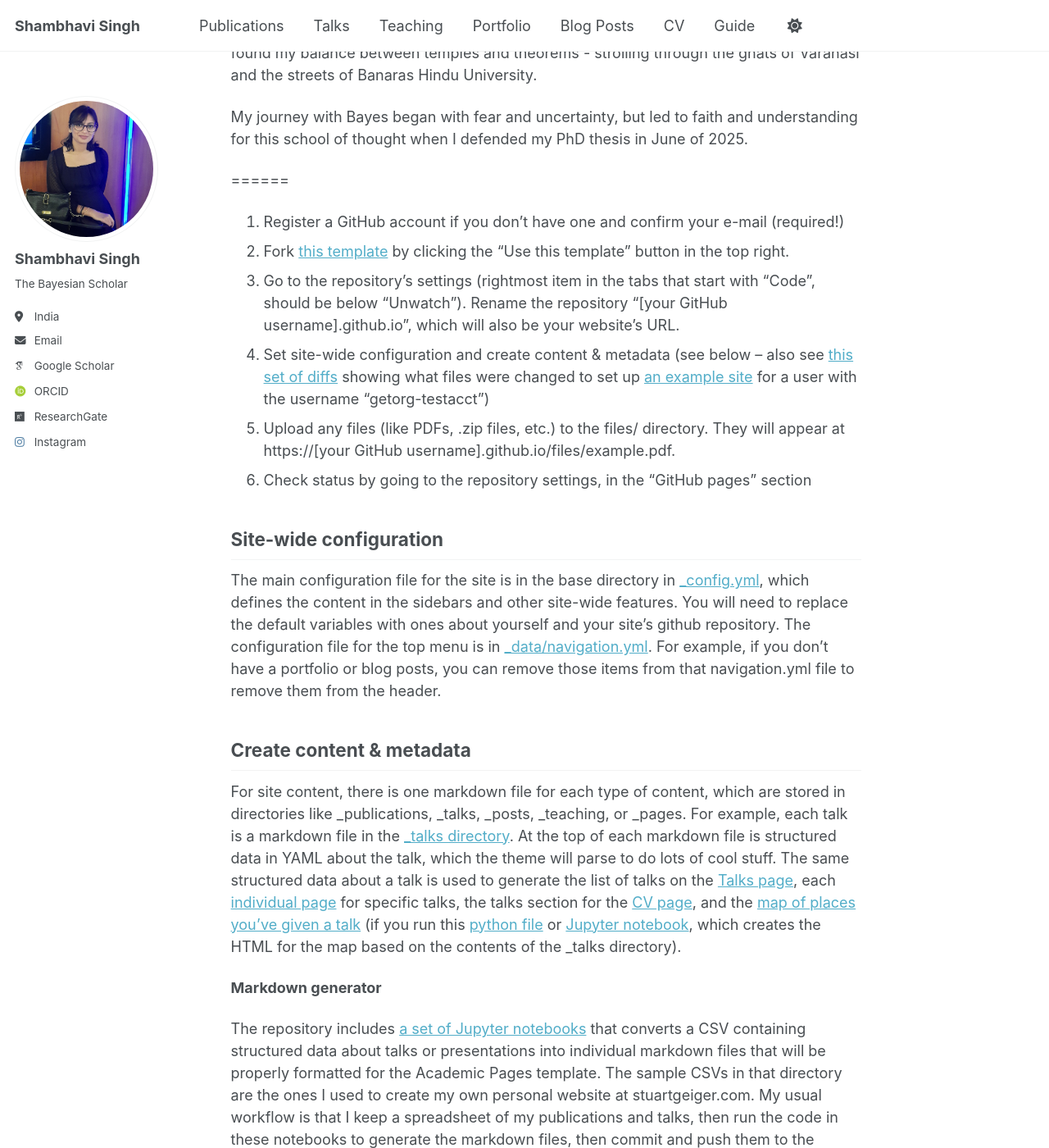
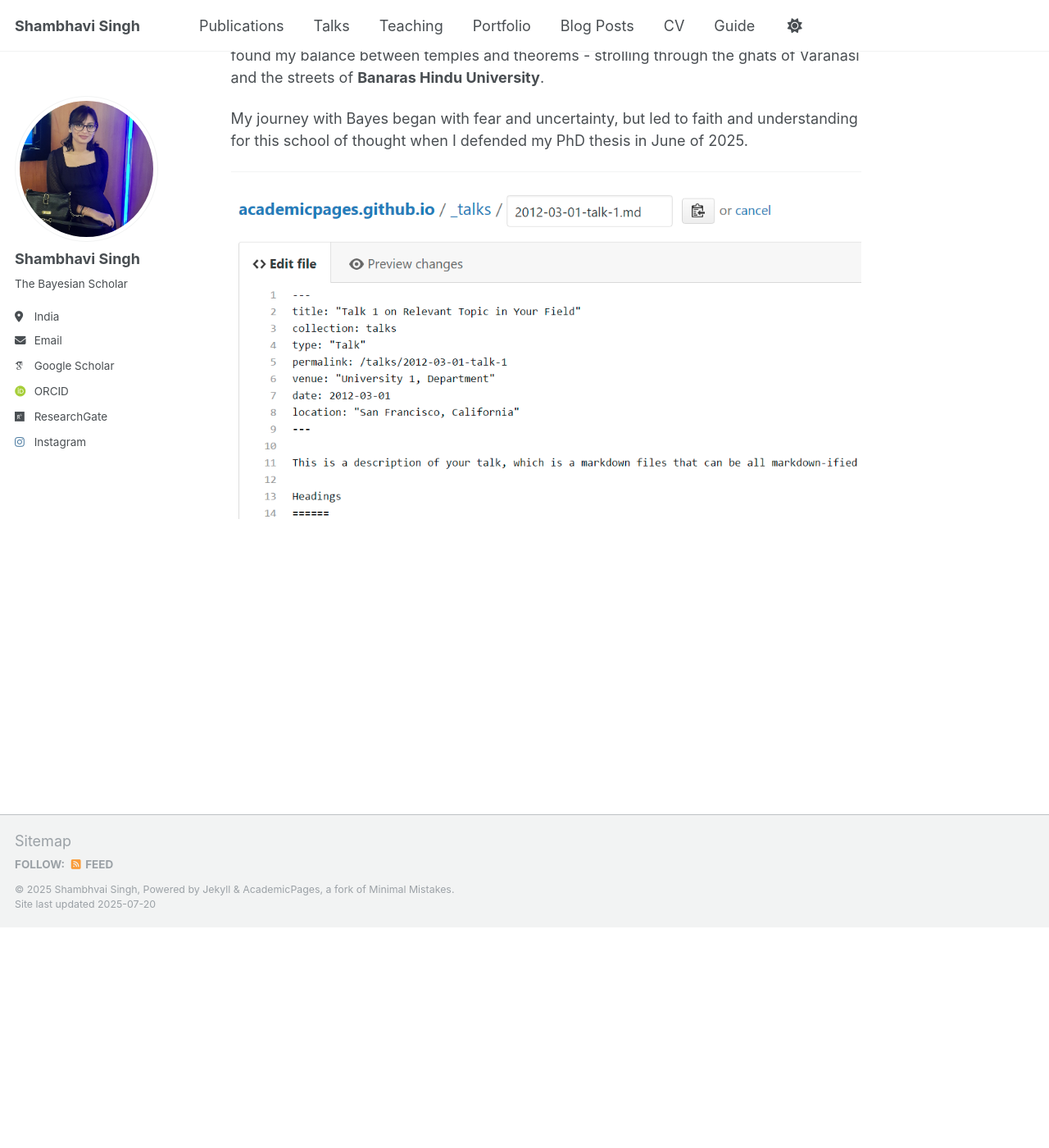
Before and after one commit to shambhavisingh010/shambhavisingh010.github.io, a Jekyll site: the page built from _pages/about.md, in a window 1280 px wide and 1400 px high, scrolled down 269 px. Shown: the whole window at 82% size. Built offline with Jekyll 4.4.1, drawn with Linux system fonts in a browser that asks for light colours; some web fonts are replaced; some of the changed text lies outside the part shown.

Commit message:
Update about.md

```diff
--- a/_pages/about.md
+++ b/_pages/about.md
@@ -7,11 +7,11 @@ redirect_from:
   - /about.html
 ---
 
-Hi, I am Dr. Shambhavi Singh.
-======
-Born and brought up in Bihar, a land that is steeped in knowledge. With the world’s first democracy in Vaishali and one of the oldest universities in Nalanda, be it Sita’s simplicity or Chanakya’s wisdom – this place is what rhythms my reasoning.
+**Hi, I am Dr. Shambhavi Singh.**
 
-Trained in the sacred soil of Varanasi, where Maa Ganga flows and Lord Shiva resides, I found my balance between temples and theorems - strolling through the ghats of Varanasi and the streets of Banaras Hindu University.
+Born and brought up in Bihar, a land that is steeped in knowledge. With the world’s first democracy in **Vaishali** and one of the oldest universities in **Nalanda**, be it Sita’s simplicity or Chanakya’s wisdom – this place is what rhythms my reasoning.
+
+Trained in the sacred soil of **Varanasi**, where Maa Ganga flows and Lord Shiva resides, I found my balance between temples and theorems - strolling through the ghats of Varanasi and the streets of **Banaras Hindu University**.
 
 My journey with Bayes began with fear and uncertainty, but led to faith and understanding for this school of thought when I defended my PhD thesis in June of 2025.
 
@@ -19,34 +19,17 @@ My journey with Bayes began with fear and uncertainty, but led to faith and unde
 
 
 
-======
-1. Register a GitHub account if you don't have one and confirm your e-mail (required!)
-1. Fork [this template](https://github.com/academicpages/academicpages.github.io) by clicking the "Use this template" button in the top right.
-1. Go to the repository's settings (rightmost item in the tabs that start with "Code", should be below "Unwatch"). Rename the repository "[your GitHub username].github.io", which will also be your website's URL.
-1. Set site-wide configuration and create content & metadata (see below -- also see [this set of diffs](http://archive.is/3TPas) showing what files were changed to set up [an example site](https://getorg-testacct.github.io) for a user with the username "getorg-testacct")
-1. Upload any files (like PDFs, .zip files, etc.) to the files/ directory. They will appear at https://[your GitHub username].github.io/files/example.pdf.
-1. Check status by going to the repository settings, in the "GitHub pages" section
 
-Site-wide configuration
+
 ------
-The main configuration file for the site is in the base directory in [_config.yml](https://github.com/academicpages/academicpages.github.io/blob/master/_config.yml), which defines the content in the sidebars and other site-wide features. You will need to replace the default variables with ones about yourself and your site's github repository. The configuration file for the top menu is in [_data/navigation.yml](https://github.com/academicpages/academicpages.github.io/blob/master/_data/navigation.yml). For example, if you don't have a portfolio or blog posts, you can remove those items from that navigation.yml file to remove them from the header.
 
-Create content & metadata
-------
-For site content, there is one markdown file for each type of content, which are stored in directories like _publications, _talks, _posts, _teaching, or _pages. For example, each talk is a markdown file in the [_talks directory](https://github.com/academicpages/academicpages.github.io/tree/master/_talks). At the top of each markdown file is structured data in YAML about the talk, which the theme will parse to do lots of cool stuff. The same structured data about a talk is used to generate the list of talks on the [Talks page](https://academicpages.github.io/talks), each [individual page](https://academicpages.github.io/talks/2012-03-01-talk-1) for specific talks, the talks section for the [CV page](https://academicpages.github.io/cv), and the [map of places you've given a talk](https://academicpages.github.io/talkmap.html) (if you run this [python file](https://github.com/academicpages/academicpages.github.io/blob/master/talkmap.py) or [Jupyter notebook](https://github.com/academicpages/academicpages.github.io/blob/master/talkmap.ipynb), which creates the HTML for the map based on the contents of the _talks directory).
 
-**Markdown generator**
 
-The repository includes [a set of Jupyter notebooks](https://github.com/academicpages/academicpages.github.io/tree/master/markdown_generator
-) that converts a CSV containing structured data about talks or presentations into individual markdown files that will be properly formatted for the Academic Pages template. The sample CSVs in that directory are the ones I used to create my own personal website at stuartgeiger.com. My usual workflow is that I keep a spreadsheet of my publications and talks, then run the code in these notebooks to generate the markdown files, then commit and push them to the GitHub repository.
 
-How to edit your site's GitHub repository
-------
-Many people use a git client to create files on their local computer and then push them to GitHub's servers. If you are not familiar with git, you can directly edit these configuration and markdown files directly in the github.com interface. Navigate to a file (like [this one](https://github.com/academicpages/academicpages.github.io/blob/master/_talks/2012-03-01-talk-1.md) and click the pencil icon in the top right of the content preview (to the right of the "Raw | Blame | History" buttons). You can delete a file by clicking the trashcan icon to the right of the pencil icon. You can also create new files or upload files by navigating to a directory and clicking the "Create new file" or "Upload files" buttons.
 
-Example: editing a markdown file for a talk
+
+
+
+
+
 ![Editing a markdown file for a talk](/images/editing-talk.png)
-
-For more info
-------
-More info about configuring Academic Pages can be found in [the guide](https://academicpages.github.io/markdown/), the [growing wiki](https://github.com/academicpages/academicpages.github.io/wiki), and you can always [ask a question on GitHub](https://github.com/academicpages/academicpages.github.io/discussions). The [guides for the Minimal Mistakes theme](https://mmistakes.github.io/minimal-mistakes/docs/configuration/) (which this theme was forked from) might also be helpful.
```
